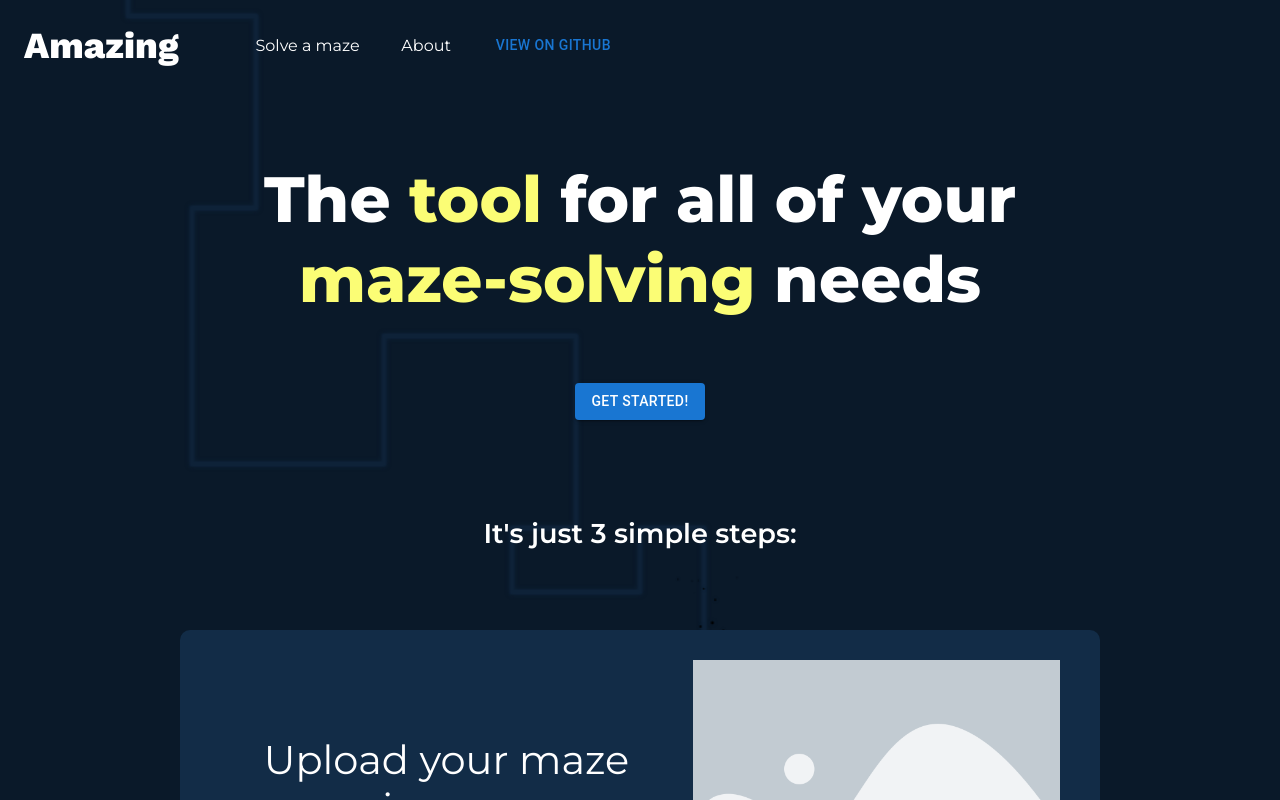
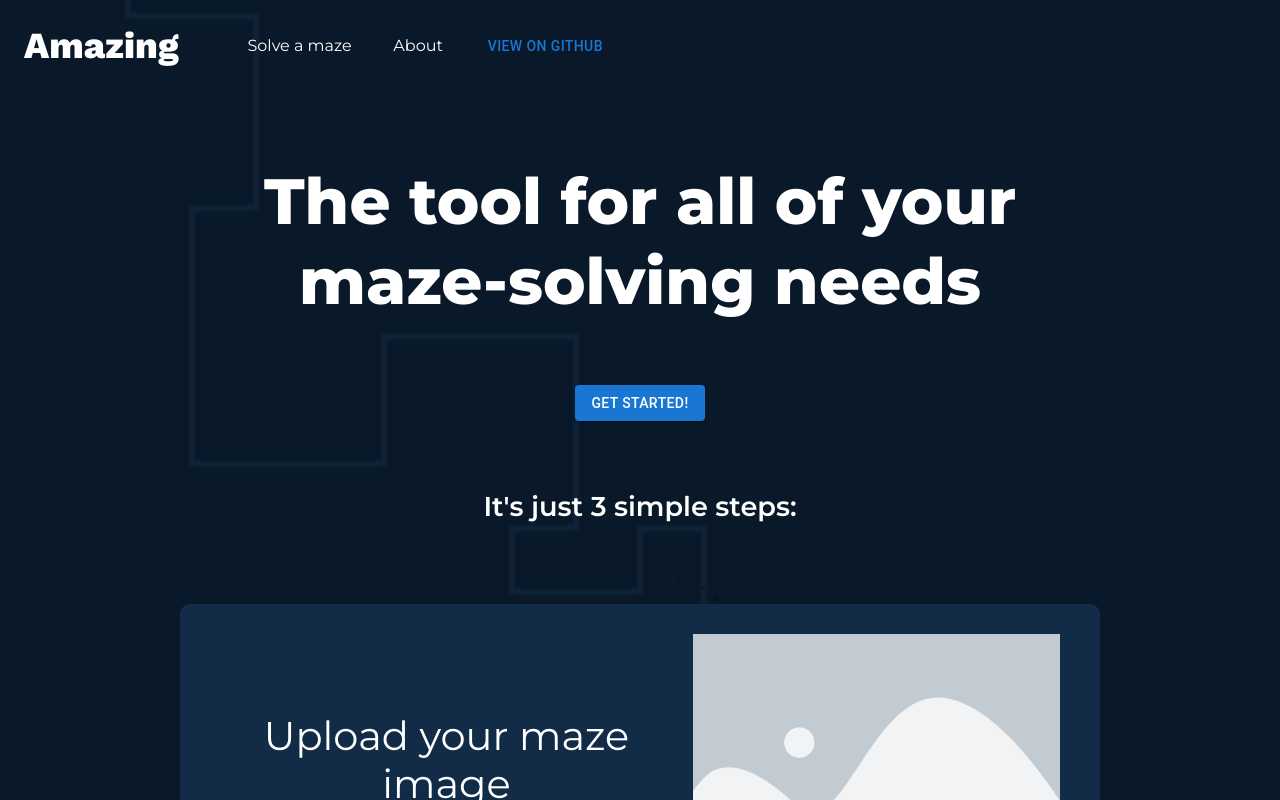
Before and after one commit to ElCholoGamer/amazing, a Next.js app: page / in a window 1280 px wide. Shown: the top 800 px of the page. Built offline with nearby package versions, Linux system fonts and the light colour scheme; no server answers.

Commit message:
refactor(styles): use bootstrap theme color variables

```diff
--- a/src/pages/_app.tsx
+++ b/src/pages/_app.tsx
@@ -1,5 +1,4 @@
 import { AppProps } from 'next/app';
-import 'bootstrap/dist/css/bootstrap-utilities.css';
 import 'styles/globals.scss';
 
 const App: React.FC<AppProps> = ({ Component, pageProps }) => <Component {...pageProps} />;
--- a/src/styles/InfoCard.module.scss
+++ b/src/styles/InfoCard.module.scss
@@ -2,7 +2,7 @@
 
 .card {
 	margin: 80px 20px;
-	background-color: $bg-color-secondary;
+	background-color: $secondary;
 	padding: 30px;
 	border-radius: 10px;
 
--- a/src/styles/NotFound.module.scss
+++ b/src/styles/NotFound.module.scss
@@ -5,5 +5,6 @@
 		font-weight: 600;
 		font-size: 3rem;
 		line-height: 1.25em;
+		margin: 1em 0 0.5em;
 	}
 }
--- a/src/styles/globals.scss
+++ b/src/styles/globals.scss
@@ -1,17 +1,17 @@
 @import './variables.module.scss';
+@import 'bootstrap/scss/mixins';
+@import 'bootstrap/scss/root';
+@import 'bootstrap/scss/utilities';
+@import 'bootstrap/scss/reboot';
 
 html,
 body,
 #__next {
-	padding: 0;
-	margin: 0;
-	font-family: Montserrat, sans-serif;
 	height: 100%;
 }
 
 body {
-	color: $primary-color;
-	background: $bg-color;
+	font-family: Montserrat, sans-serif;
 }
 
 #__next {
@@ -20,19 +20,16 @@ body {
 	justify-content: space-between;
 }
 
-* {
-	box-sizing: border-box;
-}
-
 a {
 	text-decoration: none;
 	color: inherit;
 }
 
+em {
+	font-style: inherit;
+	color: map-get($theme-colors, 'important');
+}
+
 .no-transform {
 	text-transform: none !important;
 }
-
-.important {
-	color: $important-color;
-}
--- a/src/styles/variables.module.scss
+++ b/src/styles/variables.module.scss
@@ -1,13 +1,15 @@
-$primary-color: white;
-$secondary-color: rgb(25, 118, 210);
-$important-color: rgb(251, 253, 117);
-$bg-color: rgb(10, 25, 41);
-$bg-color-secondary: rgb(18, 44, 71);
+@import 'bootstrap/scss/functions';
 
-:export {
-	primaryColor: $primary-color;
-	secondaryColor: $secondary-color;
-	importantColor: $important-color;
-	bgColor: $bg-color;
-	bgColorSecondary: $bg-color-secondary;
-}
+$body-bg: rgb(10, 25, 41);
+$body-color: white;
+
+$primary: rgb(25, 118, 210);
+$secondary: rgb(18, 44, 71);
+
+@import 'bootstrap/scss/variables';
+
+$custom-colors: (
+	'important': rgb(251, 253, 117),
+);
+
+$theme-colors: map-merge($theme-colors, $custom-colors);
```
Also changed, not shown: src/styles/Navigation.module.scss (+8 -0 lines).
